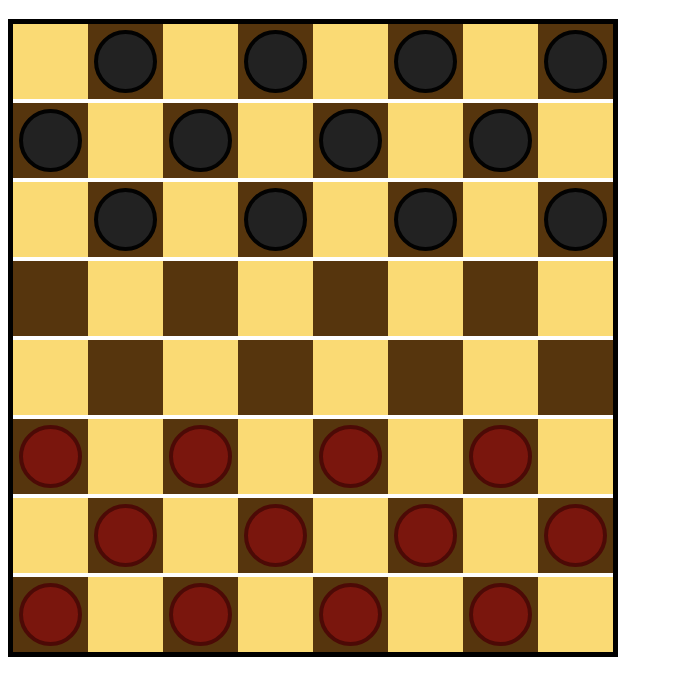
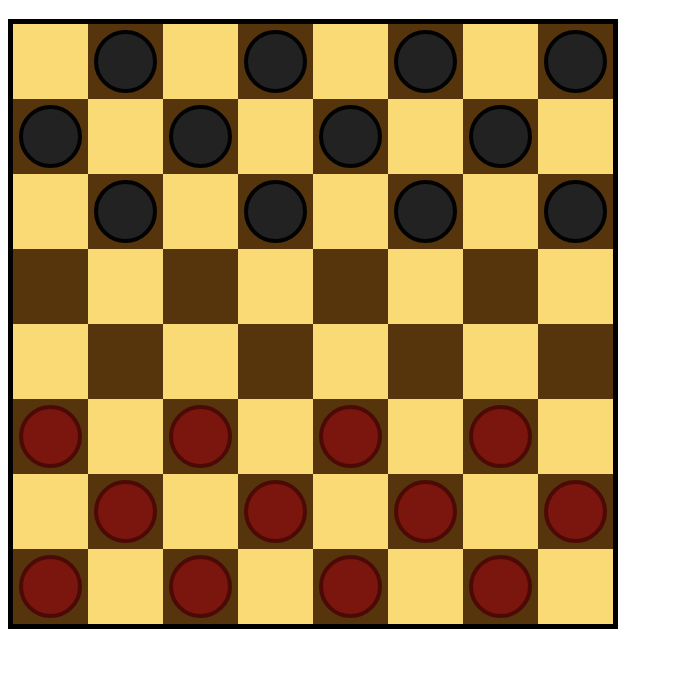
Before and after one commit to Bojana-Mihajlovic/Checkers, a plain HTML site: page index.html in a window 1280 px wide. Shown: the part 61-756 px from the top of the page, without its empty margins (0-673 px from the left). Drawn offline with Linux system fonts and the light colour scheme.

Commit message:
Add files via upload

```diff
--- a/index.html
+++ b/index.html
@@ -5,7 +5,7 @@
     <style>
         #board {
            border: 5px solid black ;
-           height: 628px;
+           height: 600px;
            width: 600px;
            position: absolute;
 
@@ -42,36 +42,43 @@
       #firstrow {
           display: inline-block;
           margin: 0px;
-          padding-bottom: 0px;
+          float: left;
       }
       #secondrow {
           display: inline-block;
           margin: 0px;
+          float: left;
 
       }
       #thirdrow {
           display: inline-table;
           margin: 0px;
+          float: left;
       }
       #fourthrow {
           display:inline-table;
           margin: 0px;
+          float: left;
       }
       #fifthrow {
           display: inline-table;
           margin: 0px;
+          float: left;
       }
       #sixthrow {
           display: inline-table;
           margin: 0px;
+          float: left;
       }
       #seventhrow {
           display: inline-table;
           margin: 0px;
+          float: left;
       }
       #eigthrow {
           display: inline-table;
           margin: 0px;
+          float: left;
       }
     </style>
 </head>
```
